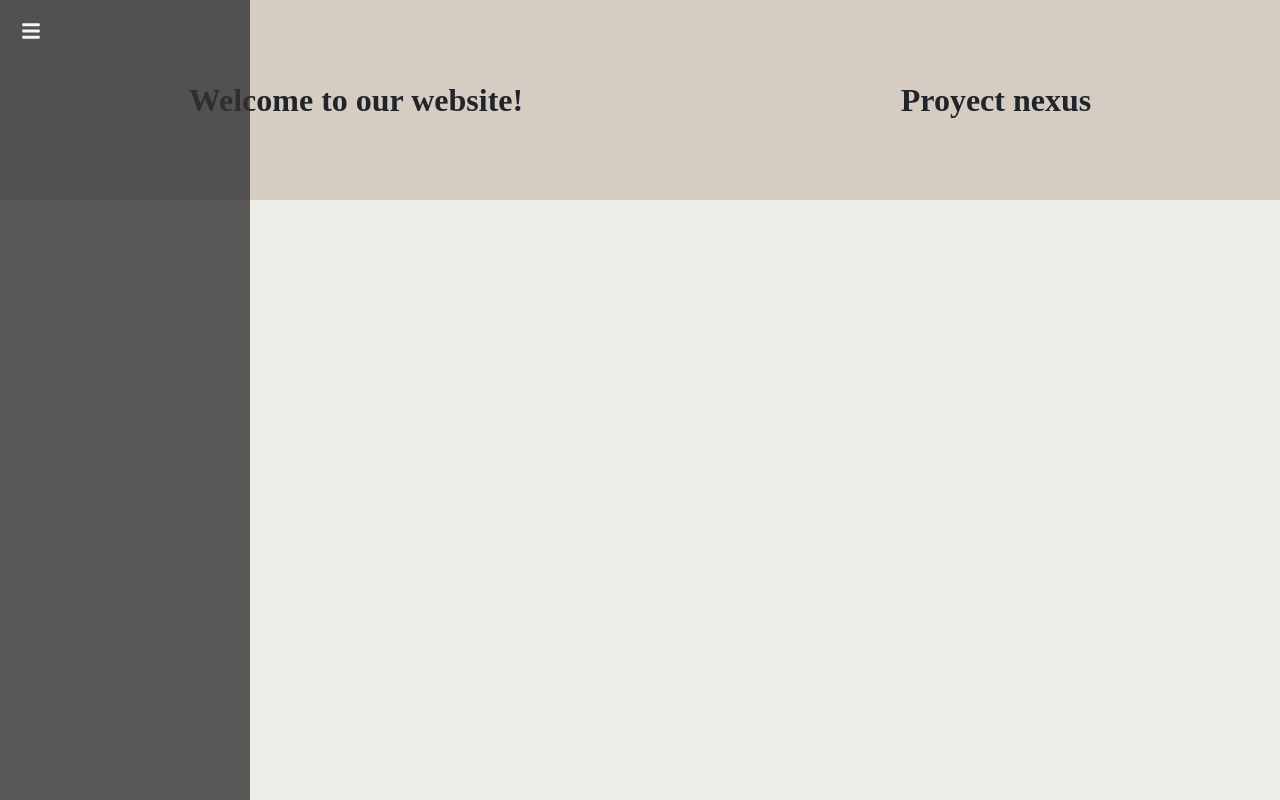
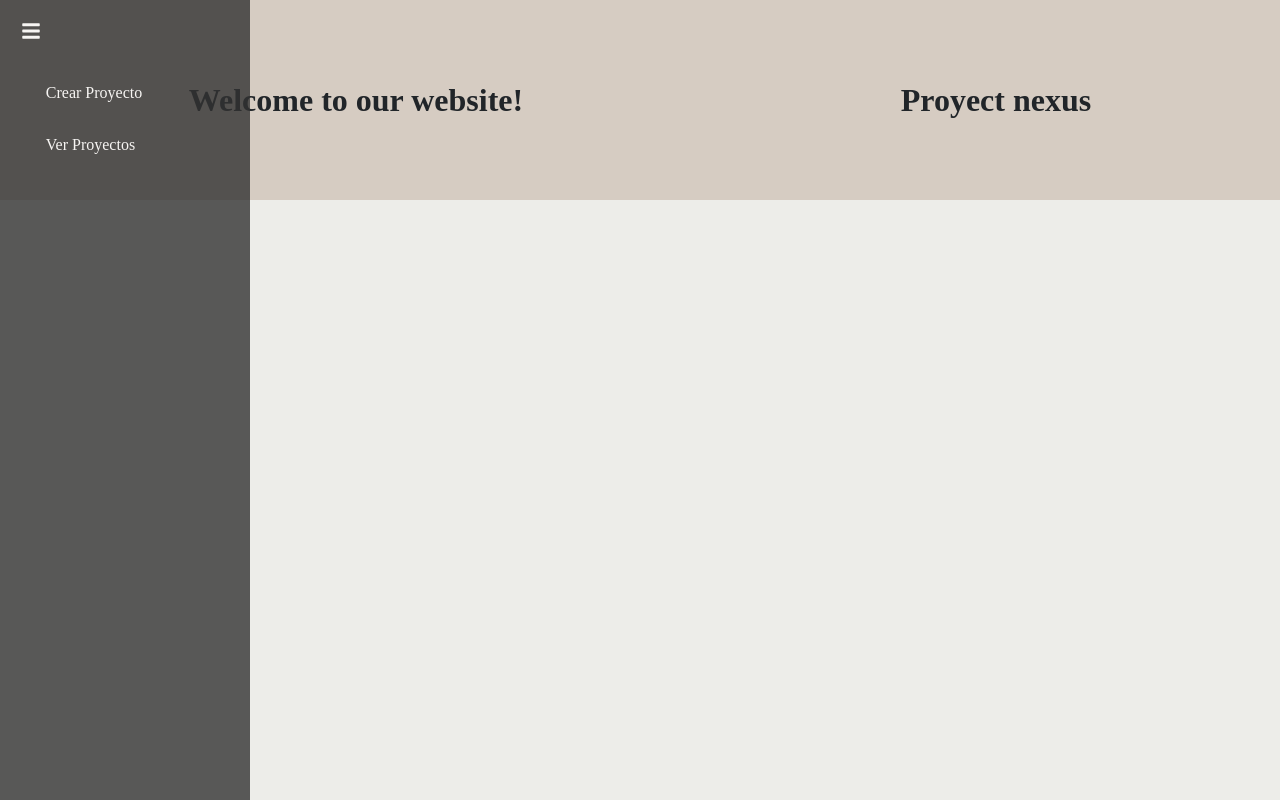
Before and after one commit to benjabenjabenja/project-nexus-app, a React (Vite) app: page / in a window 1280 px wide. Built offline with nearby package versions, Linux system fonts and the light colour scheme.

Commit message:
agregado de menu

```diff
--- a/src/App.jsx
+++ b/src/App.jsx
@@ -6,13 +6,15 @@ import { Wrapper } from "./compnents/wrapper";
 
 function App() {
     return (
-		<Wrapper>
-			<Header>
-				<HText>Welcome to our website!</HText>
-            	<HText>Proyect nexus</HText>
-			</Header>
+		<>
 			<ResponsiveSidebar />
-        </Wrapper>
+			<Wrapper>
+				<Header>
+					<HText>Welcome to our website!</HText>
+					<HText>Proyect nexus</HText>
+				</Header>
+			</Wrapper>
+		</>
     );
 }
 
--- a/src/compnents/sidebar.jsx
+++ b/src/compnents/sidebar.jsx
@@ -1,6 +1,8 @@
 import styled from 'styled-components';
 import { FaBars } from 'react-icons/fa';
 import { useState } from 'react';
+import { generateUniqueId } from '../helpers/unique_id';
+import { isValidArray } from '../helpers/validators';
 
 const Sidebar = styled.div`
   position: fixed;
@@ -23,13 +25,36 @@ const ToggleButton = styled.button`
 const Icon = styled.div`
   font-size: ${({ isOpen }) => (isOpen ? '20px' : '16px')};
   transition: font-size 0.3s ease;
+`;
 
+const MenuItem = styled.a`
+    display: ${({ isOpen }) => isOpen ? 'block' : 'none'};
+    text-decoration: none;
+    margin: .5rem 2.3rem;
+    padding: .5rem;
+    color: white;
+    width: ${({ isOpen }) => isOpen ? 'calc(250px - 3.5rem)' : '60px'};
+    transition: width 0.3s ease;
+    border: 1px solid transparent;
+    :hover {
+      border: 1px solid white;
+      border-radius: 5px;
+    }
+`;
+
+const BoxItem = styled.div`
+    display: flex;
+    flex-direction: column;
+    justify-content: center;
+    align-items: start;
 `;
 
 function ResponsiveSidebar() {
     const [isOpen, setIsOpen] = useState(window.innerWidth <= 786 ? false : true);
+    const menuItems = ['Crear Proyecto', 'Ver Proyectos'];
 
-    const toggleMenu = () => {
+  const toggleMenu = ev => {
+    ev.preventDefault();
       setIsOpen(!isOpen);
     };
 
@@ -40,7 +65,11 @@ function ResponsiveSidebar() {
             <FaBars />
           </Icon>
         </ToggleButton>
-        {/* Agrega aquí el resto de tu contenido del menú */}
+        <BoxItem className="container__items__menu">
+            {
+             isValidArray(menuItems) && menuItems?.map(item => (<MenuItem isOpen={isOpen} href='/create-proyect' key={generateUniqueId}>{item}</MenuItem>))
+            }
+        </BoxItem>
       </Sidebar>
     );
 }
--- /dev/null
+++ b/src/helpers/unique_id.js
@@ -0,0 +1,3 @@
+export const generateUniqueId = function () {
+    return `arq-${new Date().getTime()}${Math.floor(Math.random() * 1000)}`;
+}();
--- /dev/null
+++ b/src/helpers/validators.js
@@ -0,0 +1,3 @@
+export const isValidArray = function (array) {
+    return array && array.length > 0;
+}
```
Also changed, not shown: src/App.css (line endings or trailing spaces).
